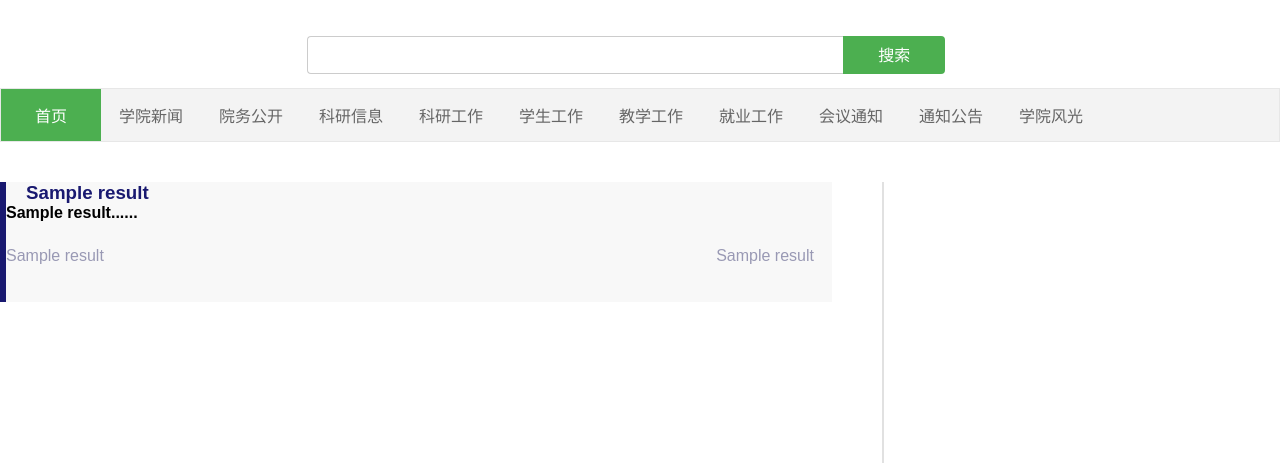
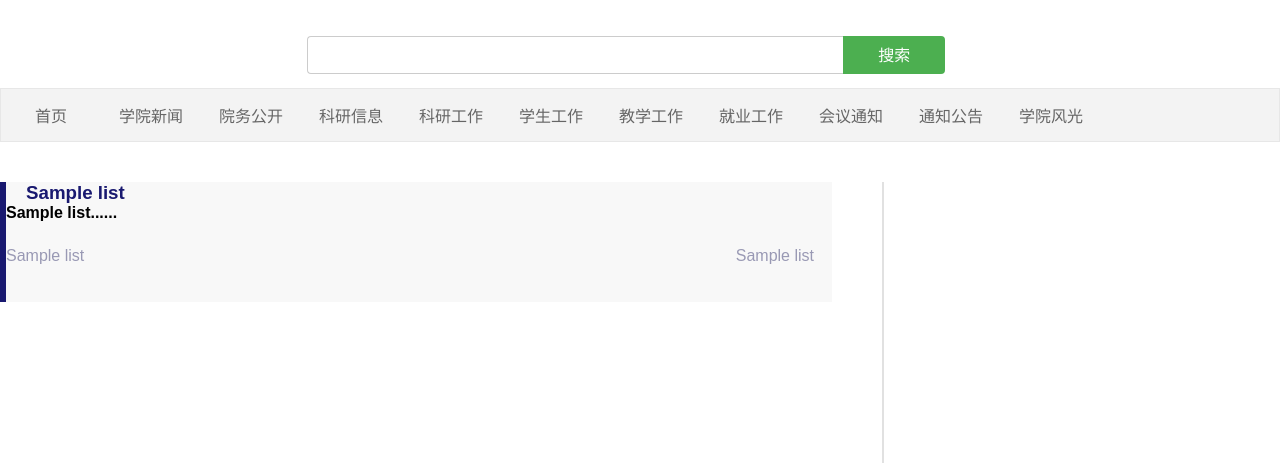
Before and after one commit to Airoure/search-engine, a Python web app: template templates/result.html in a window 1280 px wide. Shown: the top 463 px of the page. Run offline with Jinja, Linux system fonts and the light colour scheme; the template is opened without the code that fills it: most values are stand-ins (such as "Sample title", 1, 10 or a date in 2020).

Commit message:
Add files via upload

```diff
--- a/templates/result.html
+++ b/templates/result.html
@@ -3,7 +3,8 @@
 <head>
 <meta charset="utf-8">
 <title>搜索</title>
-<link rel="stylesheet" href="../static/css/searchcss.css" type="text/css">
+<link rel="stylesheet" href="{{url_for('static',filename='css/searchcss.css')}}" type="text/css">
+
 	<style>
 		* {
   margin: 0;
@@ -142,12 +143,15 @@ li a.noactive {
 			border-radius: 0 4px 4px 0;
 			color: white;
         }
+		.navbar-header{
+			display: none;
+		}
 	</style>
 
 </head>
 
-<body>
-
+<body >
+<div>
 <br><br>
 <form action="/result" method="post">
 <span class="x">
@@ -155,27 +159,28 @@ li a.noactive {
 	<input type="submit" value="搜索" class="n">
 
 </span>
-	<div class="main">
-<ul>
-<li id="首页"><a class="active" >首页</a></li>
-<li id="学院新闻"><a class="noactive">学院新闻</a></li>
-<li id="院务公开"><a class="noactive">院务公开</a></li>
-<li id="科研信息"><a class="noactive">科研信息</a></li>
-<li id="科研工作"><a class="noactive">科研工作</a></li>
-<li id="学生工作"><a class="noactive">学生工作</a></li>
-<li id="教学工作"><a class="noactive">教学工作</a></li>
-<li id="就业工作"><a class="noactive">就业工作</a></li>
-<li id="会议通知"><a class="noactive">会议通知</a></li>
-<li id="通知公告"><a class="noactive">通知公告</a></li>
-<li id="学院风光"><a class="noactive">学院风光</a></li>
+<div class="main">
+
+<ul class="actice-title">
+<li ><a id="1"     href="/result?tag=1&wd={{request.values.get('wd')}}">首页</a></li>
+<li ><a id="1044"  href="/1044?tag=1044&wd={{request.values.get('wd')}}">学院新闻</a></li>
+<li ><a id="1043"  href="/1043?tag=1043&wd={{request.values.get('wd')}}">院务公开</a></li>
+<li ><a id="1103"  href="/1103?tag=1103&wd={{request.values.get('wd')}}">科研信息</a></li>
+<li ><a id="1010"  href="/1010?tag=1010&wd={{request.values.get('wd')}}">科研工作</a></li>
+<li ><a id="1112"  href="/1112?tag=1112&wd={{request.values.get('wd')}}">学生工作</a></li>
+<li ><a id="1100"  href="/1100?tag=1100&wd={{request.values.get('wd')}}">教学工作</a></li>
+<li ><a id="1042"  href="/1042?tag=1042&wd={{request.values.get('wd')}}">就业工作</a></li>
+<li ><a id="1067"  href="/1067?tag=1067&wd={{request.values.get('wd')}}">会议通知</a></li>
+<li ><a id="1041"  href="/1041?tag=1041&wd={{request.values.get('wd')}}">通知公告</a></li>
+<li ><a id="1004"  href="/1004?tag=1004&wd={{request.values.get('wd')}}">学院风光</a></li>
 </ul>
 
 		</div>
 </form>
 
 <div class="d1">
-	{% for i in result %}
-	<div class="d2" id="{{i[1]}}">
+	{% for i in list %}
+	<div class="d2 {{i[1]}}" >
 		<a href={{i[3]}}  style="position: relative;color:midnightblue;" target="_blank" class="a"><h3 >{{i[2]}}</h3></a>
 
 		<div>
@@ -191,32 +196,33 @@ li a.noactive {
 
 	</div>
 {% endfor %}
+<div style="height: 60px;"></div>
+
 </div>
 
 
 <div class="d3"></div>
+
+</div>
+
 </body>
-<script type="text/javascript">
-	 window.onload = function(){
-            var arr = document.getElementsByTagName('li');
-            for(var i = 0;i<arr.length;i++) {
-				arr[i].onclick = function () {
-					if (this.id != "首页") {
-						document.getElementsByClassName("d2").style.display = 'none';
-						document.getElementById(this.id).style.display = 'block';
-						if(this.className=='noactive')
-						{
-							var temp=document.getElementsByClassName("active");
-							temp.className=='noactive';
-							this.className=='active';
+<script type="text/javascript" charset="utf-8">
 
+	function getQueryVariable(variable)
+	{
+       var query = window.location.search.substring(1);
+       var vars = query.split("&");
+       for (var i=0;i<vars.length;i++) {
+               var pair = vars[i].split("=");
+               if(pair[0] == variable){return pair[1];}
+       }
+       return(false);
+	}
+	tag=getQueryVariable('tag')
+	$(function(){
+     $('#'+tag).addClass("active")
+ });
 
-						}
-
-					}
-				}
-			}
-	 }
 
 </script>
 </html>
```
